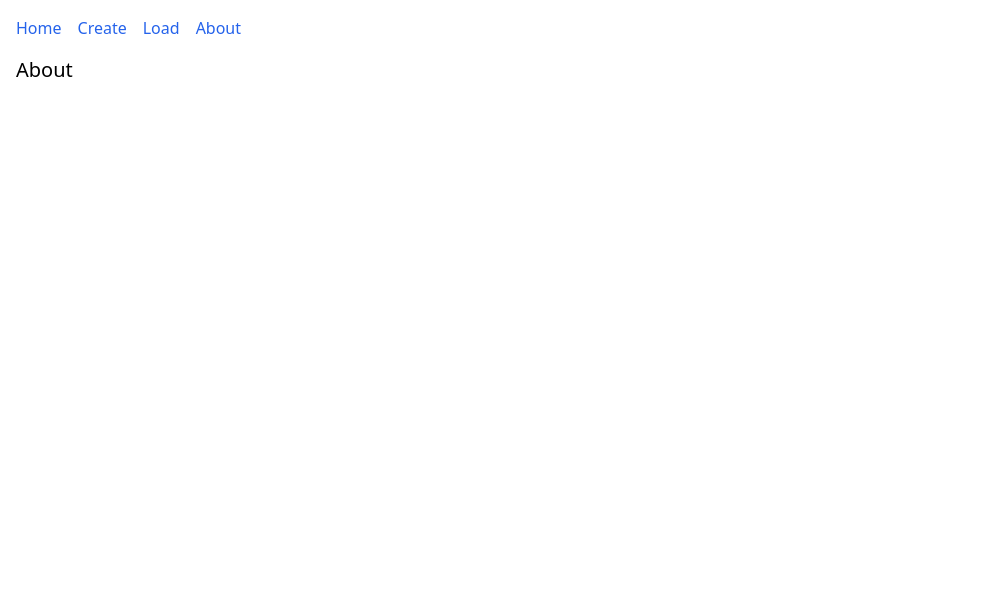
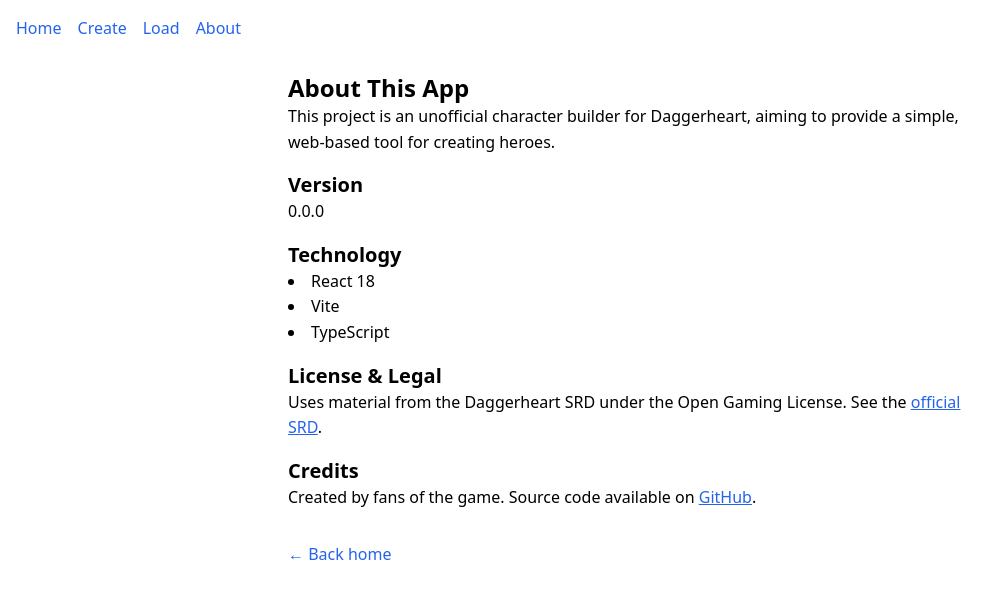
Before and after one commit to Raldaron/daggerheart-char-creator, a React (Vite) app: page /#/about in a window 1280 px wide. Shown: the top 598 px of the page, without its empty margins (0-1006 px from the left). Built offline with nearby package versions, Linux system fonts and the light colour scheme.

Commit message:
feat: add detailed About page

```diff
--- a/src/pages/AboutPage.tsx
+++ b/src/pages/AboutPage.tsx
@@ -1,4 +1,85 @@
+/*** Codex prompt: create src/pages/AboutPage.tsx ***
 
-export default function AboutPage() {
-  return <h1 className="text-xl">About</h1>
+Goal
+Static info page with license & credits.
+
+Requirements
+1. React FC `AboutPage`.
+2. Content sections:
+   • <h2>About This App</h2> – brief paragraph.
+   • <h3>Version</h3> – read from package.json's version via `import meta` trick:
+        import pkg from '../../../package.json' assert { type: 'json' };
+        <p>{pkg.version}</p>
+   • <h3>Technology</h3> – bullet list of stack (React, Vite, TS).
+   • <h3>License & Legal</h3> – paragraph citing Daggerheart SRD + OGL; link to official SRD.
+   • <h3>Credits</h3> – acknowledgements + GitHub repo link.
+   • <Link to="/">← Back home</Link>
+3. Export default AboutPage.
+
+Styling: max-width 46rem; margin-inline:auto; line-height:1.6.
+
+***/
+
+import { Link } from 'react-router-dom'
+// eslint-disable-next-line @typescript-eslint/ban-ts-comment
+// @ts-ignore: package.json import via assert
+import pkg from '../../package.json' assert { type: 'json' }
+
+const AboutPage: React.FC = () => {
+  return (
+    <div className="p-4" style={{ maxWidth: '46rem', marginInline: 'auto', lineHeight: 1.6 }}>
+      <h2 className="text-2xl font-bold">About This App</h2>
+      <p>
+        This project is an unofficial character builder for Daggerheart, aiming to
+        provide a simple, web-based tool for creating heroes.
+      </p>
+
+      <h3 className="text-xl font-semibold mt-4">Version</h3>
+      <p>{pkg.version}</p>
+
+      <h3 className="text-xl font-semibold mt-4">Technology</h3>
+      <ul className="list-disc list-inside">
+        <li>React 18</li>
+        <li>Vite</li>
+        <li>TypeScript</li>
+      </ul>
+
+      <h3 className="text-xl font-semibold mt-4">License & Legal</h3>
+      <p>
+        Uses material from the Daggerheart SRD under the Open Gaming License.
+        See the{' '}
+        <a
+          href="https://www.daggerheart.com/srd"
+          target="_blank"
+          rel="noreferrer"
+          className="text-blue-600 underline"
+        >
+          official SRD
+        </a>
+        .
+      </p>
+
+      <h3 className="text-xl font-semibold mt-4">Credits</h3>
+      <p>
+        Created by fans of the game. Source code available on{' '}
+        <a
+          href="https://github.com/yourname/daggerheart-char-creator"
+          target="_blank"
+          rel="noreferrer"
+          className="text-blue-600 underline"
+        >
+          GitHub
+        </a>
+        .
+      </p>
+
+      <div className="mt-8">
+        <Link to="/" className="text-blue-600 hover:underline">
+          ← Back home
+        </Link>
+      </div>
+    </div>
+  )
 }
+
+export default AboutPage
```
